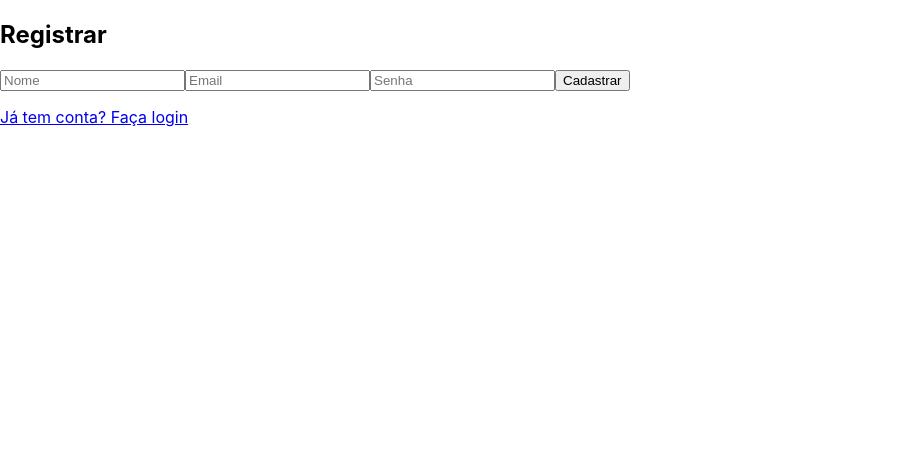
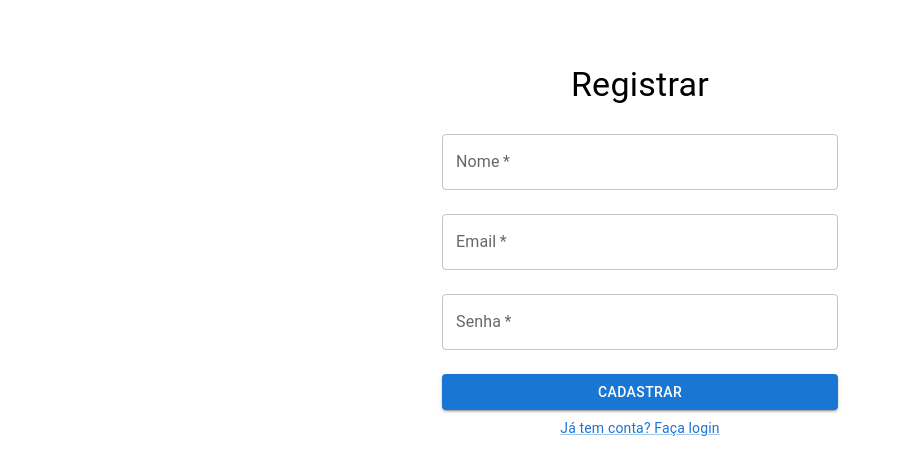
Before and after one commit to GalloJr/my.personal.assistant.front, a React (Create React App) app: page /register in a window 1280 px wide. Shown: the top 474 px of the page, without its empty margins (0-902 px from the left). Built offline with nearby package versions, Linux system fonts and the light colour scheme.

Commit message:
:sparkles: feat: MUI and better screens

```diff
--- a/package.json
+++ b/package.json
@@ -3,6 +3,10 @@
   "version": "0.1.0",
   "private": true,
   "dependencies": {
+    "@emotion/react": "^11.14.0",
+    "@emotion/styled": "^11.14.1",
+    "@mui/icons-material": "^7.3.1",
+    "@mui/material": "^7.3.1",
     "@testing-library/dom": "^10.4.1",
     "@testing-library/jest-dom": "^6.6.4",
     "@testing-library/react": "^16.3.0",
--- a/src/pages/Dashboard.js
+++ b/src/pages/Dashboard.js
@@ -1,4 +1,6 @@
+// src/pages/Dashboard.js
 import React, { useEffect, useState } from 'react';
+import { Container, Typography, Box, Card, CardContent, Button } from '@mui/material';
 import api from '../api';
 import { useNavigate } from 'react-router-dom';
 
@@ -17,14 +19,37 @@ export default function Dashboard() {
       .catch(() => navigate('/'));
   }, [navigate]);
 
-  if (!user) return <div>Carregando...</div>;
+  if (!user) return <Container><Typography>Carregando...</Typography></Container>;
 
   return (
-    <div>
-      <h2>Bem-vindo, {user.name}</h2>
-      <p>Email: {user.email}</p>
-      {/* Aqui você pode expandir para tarefas, contas, etc */}
-      <button onClick={()=>{localStorage.removeItem('token');navigate('/')}}>Sair</button>
-    </div>
+    <Container maxWidth="md" sx={{ mt: 4 }}>
+      <Typography variant="h4" gutterBottom>Olá, {user.name}!</Typography>
+      <Box sx={{ display: 'flex', gap: 2, flexWrap: 'wrap' }}>
+        <Card sx={{ flex: 1, minWidth: 250 }}>
+          <CardContent>
+            <Typography variant="h6">Perfil</Typography>
+            <Typography>Email: {user.email}</Typography>
+          </CardContent>
+        </Card>
+        <Card sx={{ flex: 1, minWidth: 250 }}>
+          <CardContent>
+            <Typography variant="h6">Tarefas</Typography>
+            <Typography>Você não possui tarefas cadastradas.</Typography>
+            {/* Futuro conteúdo */}
+          </CardContent>
+        </Card>
+        <Card sx={{ flex: 1, minWidth: 250 }}>
+          <CardContent>
+            <Typography variant="h6">Documentos</Typography>
+            <Typography>Você não possui documentos cadastrados.</Typography>
+            {/* Futuro conteúdo */}
+          </CardContent>
+        </Card>
+      </Box>
+      <Button variant="outlined" sx={{ mt: 3 }} onClick={() => {
+        localStorage.removeItem('token');
+        navigate('/');
+      }}>Sair</Button>
+    </Container>
   );
 }
--- a/src/pages/Login.js
+++ b/src/pages/Login.js
@@ -1,4 +1,6 @@
+// src/pages/Login.js
 import React, { useState } from 'react';
+import { Container, Box, TextField, Button, Typography, Link, Alert } from '@mui/material';
 import api from '../api';
 import { useNavigate } from 'react-router-dom';
 
@@ -8,27 +10,51 @@ export default function Login() {
   const [msg, setMsg] = useState('');
   const navigate = useNavigate();
 
-  function handleSubmit(e) {
+  const handleSubmit = (e) => {
     e.preventDefault();
     api.post('/api/auth/login', { email, password })
       .then(res => {
         localStorage.setItem('token', res.data.token);
-        setMsg('Login realizado com sucesso!');
+        setMsg('');
         navigate('/dashboard');
       })
       .catch(err => {
         setMsg(err.response?.data?.message || 'Erro ao logar');
       });
-  }
+  };
 
   return (
-    <form onSubmit={handleSubmit}>
-      <h2>Login</h2>
-      <input type="email" placeholder="Email" value={email} onChange={e=>setEmail(e.target.value)} required/>
-      <input type="password" placeholder="Senha" value={password} onChange={e=>setPassword(e.target.value)} required/>
-      <button type="submit">Entrar</button>
-      <p>{msg}</p>
-      <a href="/register">Não tem conta? Cadastre-se</a>
-    </form>
+    <Container maxWidth="xs">
+      <Box sx={{ mt: 8, display: 'flex', flexDirection: 'column', alignItems: 'center'}}>
+        <Typography variant="h4" component="h1" gutterBottom>Login</Typography>
+        {msg && <Alert severity="error" sx={{ mb: 2 }}>{msg}</Alert>}
+        <Box component="form" onSubmit={handleSubmit} sx={{ width: '100%' }}>
+          <TextField
+            label="Email"
+            type="email"
+            variant="outlined"
+            margin="normal"
+            required
+            fullWidth
+            value={email}
+            onChange={e => setEmail(e.target.value)}
+          />
+          <TextField
+            label="Senha"
+            type="password"
+            variant="outlined"
+            margin="normal"
+            required
+            fullWidth
+            value={password}
+            onChange={e => setPassword(e.target.value)}
+          />
+          <Button type="submit" variant="contained" fullWidth sx={{ mt: 2, mb: 1 }}>
+            Entrar
+          </Button>
+        </Box>
+        <Link href="/register" variant="body2">Não tem conta? Cadastre-se</Link>
+      </Box>
+    </Container>
   );
 }
--- a/src/pages/Register.js
+++ b/src/pages/Register.js
@@ -1,4 +1,6 @@
+// src/pages/Register.js
 import React, { useState } from 'react';
+import { Container, Box, TextField, Button, Typography, Link, Alert } from '@mui/material';
 import api from '../api';
 import { useNavigate } from 'react-router-dom';
 
@@ -9,27 +11,59 @@ export default function Register() {
   const [msg, setMsg] = useState('');
   const navigate = useNavigate();
 
-  function handleSubmit(e) {
+  const handleSubmit = (e) => {
     e.preventDefault();
     api.post('/api/auth/register', { name, email, password })
       .then(res => {
-        setMsg('Cadastro feito! Faça login.');
+        setMsg('');
         navigate('/');
       })
       .catch(err => {
         setMsg(err.response?.data?.message || 'Erro ao cadastrar');
       });
-  }
+  };
 
   return (
-    <form onSubmit={handleSubmit}>
-      <h2>Registrar</h2>
-      <input type="text" placeholder="Nome" value={name} onChange={e=>setName(e.target.value)} required/>
-      <input type="email" placeholder="Email" value={email} onChange={e=>setEmail(e.target.value)} required/>
-      <input type="password" placeholder="Senha" value={password} onChange={e=>setPassword(e.target.value)} required/>
-      <button type="submit">Cadastrar</button>
-      <p>{msg}</p>
-      <a href="/">Já tem conta? Faça login</a>
-    </form>
+    <Container maxWidth="xs">
+      <Box sx={{ mt: 8, display: 'flex', flexDirection: 'column', alignItems: 'center'}}>
+        <Typography variant="h4" component="h1" gutterBottom>Registrar</Typography>
+        {msg && <Alert severity="error" sx={{ mb: 2 }}>{msg}</Alert>}
+        <Box component="form" onSubmit={handleSubmit} sx={{ width: '100%' }}>
+          <TextField
+            label="Nome"
+            variant="outlined"
+            margin="normal"
+            required
+            fullWidth
+            value={name}
+            onChange={e => setName(e.target.value)}
+          />
+          <TextField
+            label="Email"
+            type="email"
+            variant="outlined"
+            margin="normal"
+            required
+            fullWidth
+            value={email}
+            onChange={e => setEmail(e.target.value)}
+          />
+          <TextField
+            label="Senha"
+            type="password"
+            variant="outlined"
+            margin="normal"
+            required
+            fullWidth
+            value={password}
+            onChange={e => setPassword(e.target.value)}
+          />
+          <Button type="submit" variant="contained" fullWidth sx={{ mt: 2, mb: 1 }}>
+            Cadastrar
+          </Button>
+        </Box>
+        <Link href="/" variant="body2">Já tem conta? Faça login</Link>
+      </Box>
+    </Container>
   );
 }
```
Also changed, not shown: 1 other file (tests, documents, lock files or other folders).
